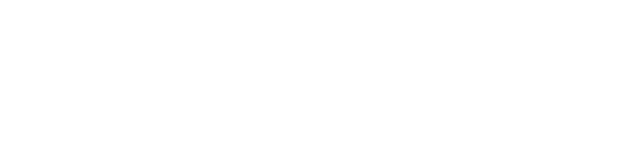
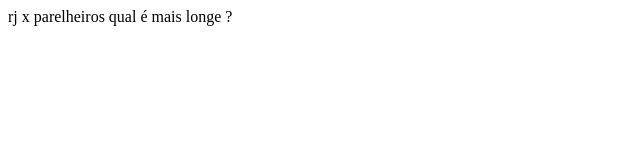
Before and after one commit to KaioMuzzo/projeto-senac, a plain HTML site: page index.html in a window 1280 px wide. Shown: the whole page, without its empty margins (0-640 px from the left). Drawn offline with Linux system fonts and the light colour scheme.

Commit message:
Update index.html

```diff
--- a/index.html
+++ b/index.html
@@ -6,6 +6,6 @@
     <title>Document</title>
 </head>
 <body>
-
+    rj x parelheiros qual é mais longe ?
 </body>
 </html>
```
